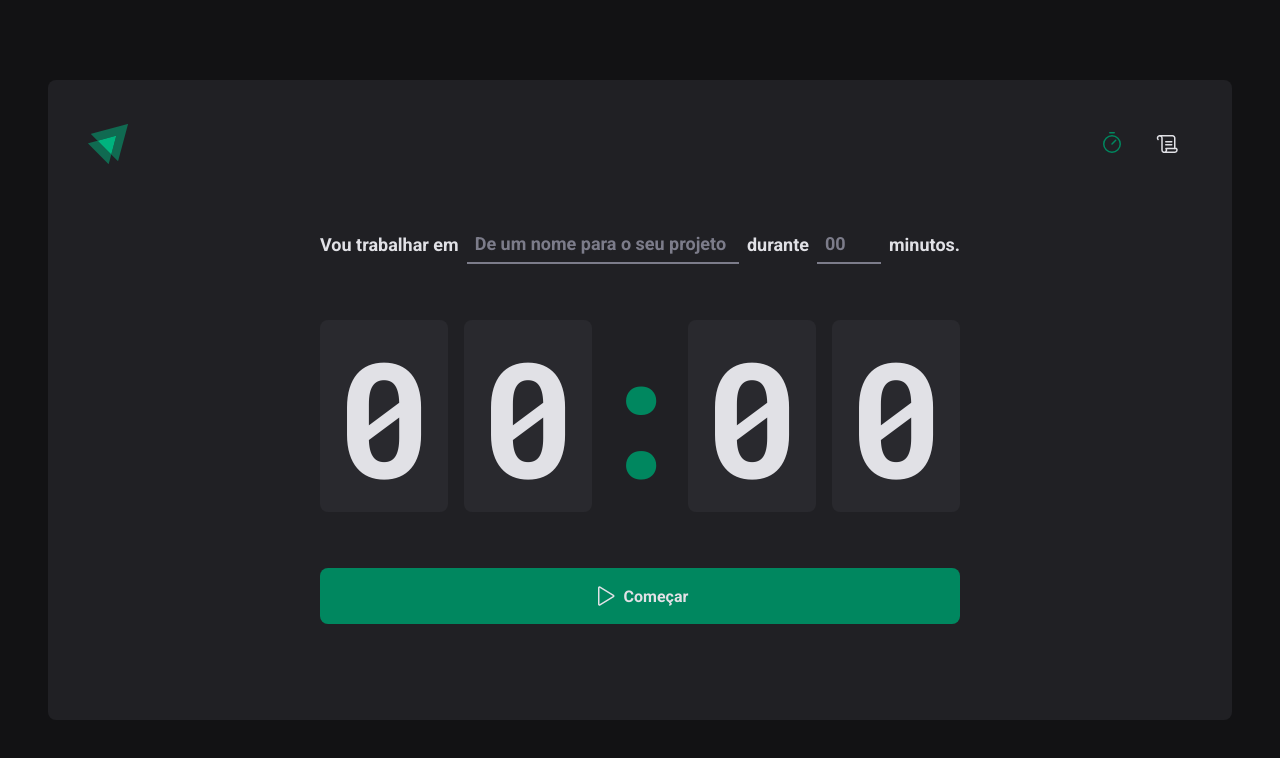
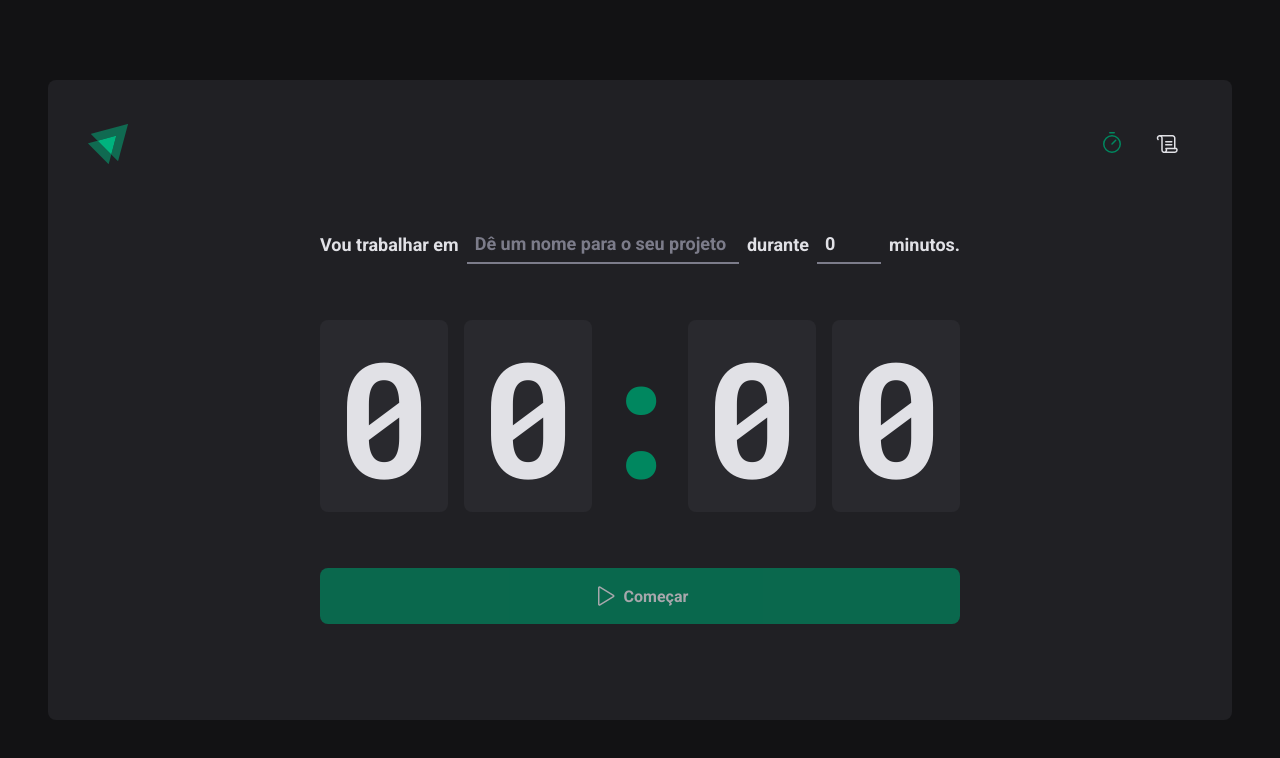
Before and after one commit to Augustotgomes/PomodoroTimer, a React (Vite) app: page / in a window 1280 px wide. Shown: the top 758 px of the page. Built offline with nearby package versions, Linux system fonts and the light colour scheme.

Commit message:
ciclo completo feito

```diff
--- a/package.json
+++ b/package.json
@@ -10,11 +10,15 @@
     "lint": "eslint src --ext .ts,.tsx"
   },
   "dependencies": {
+    "@hookform/resolvers": "^2.9.10",
+    "date-fns": "^2.29.3",
     "phosphor-react": "^1.4.1",
     "react": "^18.2.0",
     "react-dom": "^18.2.0",
+    "react-hook-form": "^7.43.0",
     "react-router-dom": "^6.8.0",
-    "styled-components": "^5.3.6"
+    "styled-components": "^5.3.6",
+    "zod": "^3.20.2"
   },
   "devDependencies": {
     "@rocketseat/eslint-config": "^1.1.3",
--- a/src/pages/Home/Index.tsx
+++ b/src/pages/Home/Index.tsx
@@ -1,4 +1,10 @@
-import { Play } from 'phosphor-react'
+import { HandPalm, Play } from 'phosphor-react'
+import { useForm } from 'react-hook-form'
+import { zodResolver } from '@hookform/resolvers/zod'
+import * as zod from 'zod'
+import { useEffect, useState } from 'react'
+import { differenceInSeconds } from 'date-fns'
+
 import {
   CountdownContainer,
   FormContainer,
@@ -6,24 +12,144 @@
   MinutesAmountInput,
   Separator,
   StartCountdownButton,
+  StopCountdownButton,
   TaskInput,
 } from './style'
 
+const newCycleFormValidationSchema = zod.object({
+  task: zod.string().min(1, 'Informe a tarefa'),
+  minutesAmount: zod
+    .number()
+    .min(5, 'O ciclo precisa ser de no mínimo 5 minutos.')
+    .max(60, 'O ciclo precisa ser de no máximo 60 minutos.'),
+})
+
+type NewCycleFormData = zod.infer<typeof newCycleFormValidationSchema>
+
+interface Cycle {
+  id: string
+  task: string
+  minutesAmount: number
+  startDate: Date
+  interruptedDate?: Date
+  finishedDate?: Date
+}
+
 export function Home() {
+  const [cycles, setCycles] = useState<Cycle[]>([])
+  const [activeCycleId, setActiveCycleId] = useState<String | null>(null)
+  const [amountSecondsPassed, setAmountSecondsPassed] = useState(0)
+
+  const { register, handleSubmit, watch, reset } = useForm<NewCycleFormData>({
+    resolver: zodResolver(newCycleFormValidationSchema),
+    defaultValues: {
+      task: '',
+      minutesAmount: 0,
+    },
+  })
+
+  const activeCycle = cycles.find((cycle) => cycle.id === activeCycleId)
+  const totalSeconds = activeCycle ? activeCycle.minutesAmount * 60 : 0
+  const currentSeconds = activeCycle ? totalSeconds - amountSecondsPassed : 0
+
+  useEffect(() => {
+    let interval: number
+
+    if (activeCycle) {
+      interval = setInterval(() => {
+        const secondsDifference = differenceInSeconds(
+          new Date(),
+          activeCycle.startDate,
+        )
+        if (secondsDifference >= totalSeconds) {
+          setCycles((state) =>
+            state.map((cycle) => {
+              if (cycle.id === activeCycleId) {
+                return { ...cycle, finishedDate: new Date() }
+              } else {
+                return cycle
+              }
+            }),
+          )
+          setAmountSecondsPassed(totalSeconds)
+          setActiveCycleId(null)
+
+          clearInterval(interval)
+        } else {
+          setAmountSecondsPassed(secondsDifference)
+        }
+      }, 1000)
+
+      return () => {
+        clearInterval(interval)
+      }
+    }
+  }, [activeCycle, activeCycleId, totalSeconds])
+
+  function handleInterruptCycle() {
+    setCycles((state) =>
+      state.map((cycle) => {
+        if (cycle.id === activeCycleId) {
+          return { ...cycle, interruptedDate: new Date() }
+        } else {
+          return cycle
+        }
+      }),
+    )
+
+    setActiveCycleId(null)
+  }
+
+  function handleCreateNewCycle(data: NewCycleFormData) {
+    const id = String(new Date().getTime())
+
+    const newCycle: Cycle = {
+      id,
+      task: data.task,
+      minutesAmount: data.minutesAmount,
+      startDate: new Date(),
+    }
+
+    setCycles((state) => [...cycles, newCycle])
+    setActiveCycleId(id)
+    setAmountSecondsPassed(0)
+
+    reset()
+  }
+
+  const minutesAmount = Math.floor(currentSeconds / 60)
+  const secondsAmount = currentSeconds % 60
+
+  const minutes = String(minutesAmount).padStart(2, '0')
+  const seconds = String(secondsAmount).padStart(2, '0')
+
+  useEffect(() => {
+    if (activeCycle) {
+      document.title = `${minutes}:${seconds}`
+    }
+  }, [minutes, seconds, activeCycle])
+
+  const task = watch('task')
+  const isSubmitDisable = !task
+
   return (
     <HomeContainer>
-      <form action="">
+      <form onSubmit={handleSubmit(handleCreateNewCycle)}>
         <FormContainer>
           <label htmlFor="task">Vou trabalhar em</label>
           <TaskInput
             id="task"
             list="task-suggestions"
-            placeholder="De um nome para o seu projeto"
+            placeholder="Dê um nome para o seu projeto"
+            disabled={!!activeCycle}
+            {...register('task')}
           />
+
           <datalist id="task-suggestions">
-            <option value="teste1" />
-            <option value="teste2" />
-            <option value="teste3" />
+            <option value="Projeto 1" />
+            <option value="Projeto 2" />
+            <option value="Projeto 3" />
+            <option value="Banana" />
           </datalist>
 
           <label htmlFor="minutesAmount">durante</label>
@@ -34,23 +160,32 @@
             step={5}
             min={5}
             max={60}
+            disabled={!!activeCycle}
+            {...register('minutesAmount', { valueAsNumber: true })}
           />
 
           <span>minutos.</span>
         </FormContainer>
 
         <CountdownContainer>
-          <span>0</span>
-          <span>0</span>
+          <span>{minutes[0]}</span>
+          <span>{minutes[1]}</span>
           <Separator>:</Separator>
-          <span>0</span>
-          <span>0</span>
+          <span>{seconds[0]}</span>
+          <span>{seconds[1]}</span>
         </CountdownContainer>
 
-        <StartCountdownButton type="submit">
-          <Play size={24} />
-          Começar
-        </StartCountdownButton>
+        {activeCycle ? (
+          <StopCountdownButton onClick={handleInterruptCycle} type="button">
+            <HandPalm size={24} />
+            Interromper
+          </StopCountdownButton>
+        ) : (
+          <StartCountdownButton disabled={isSubmitDisable} type="submit">
+            <Play size={24} />
+            Começar
+          </StartCountdownButton>
+        )}
       </form>
     </HomeContainer>
   )
--- a/src/pages/Home/style.ts
+++ b/src/pages/Home/style.ts
@@ -83,7 +83,7 @@
   display: flex;
   justify-content: center;
 `
-export const StartCountdownButton = styled.button`
+export const BaseCountdownButton = styled.button`
   width: 100%;
   border: 0;
   padding: 1rem;
@@ -92,21 +92,30 @@
   display: flex;
   align-items: center;
   justify-content: center;
+  color: ${(props) => props.theme['gray-100']};
 
   gap: 0.5rem;
   font-weight: bold;
 
   cursor: pointer;
 
-  background: ${(props) => props.theme['green-500']};
-  color: ${(props) => props.theme['gray-100']};
-
   &:disabled {
     opacity: 0.7;
     cursor: not-allowed;
   }
+`
+export const StartCountdownButton = styled(BaseCountdownButton)`
+  background: ${(props) => props.theme['green-500']};
 
   &:not(:disabled):hover {
     background: ${(props) => props.theme['green-700']};
   }
 `
+
+export const StopCountdownButton = styled(BaseCountdownButton)`
+  background: ${(props) => props.theme['red-500']};
+
+  &:not(:disabled):hover {
+    background: ${(props) => props.theme['red-700']};
+  }
+`
```
Also changed, not shown: 1 other file (tests, documents, lock files or other folders).
